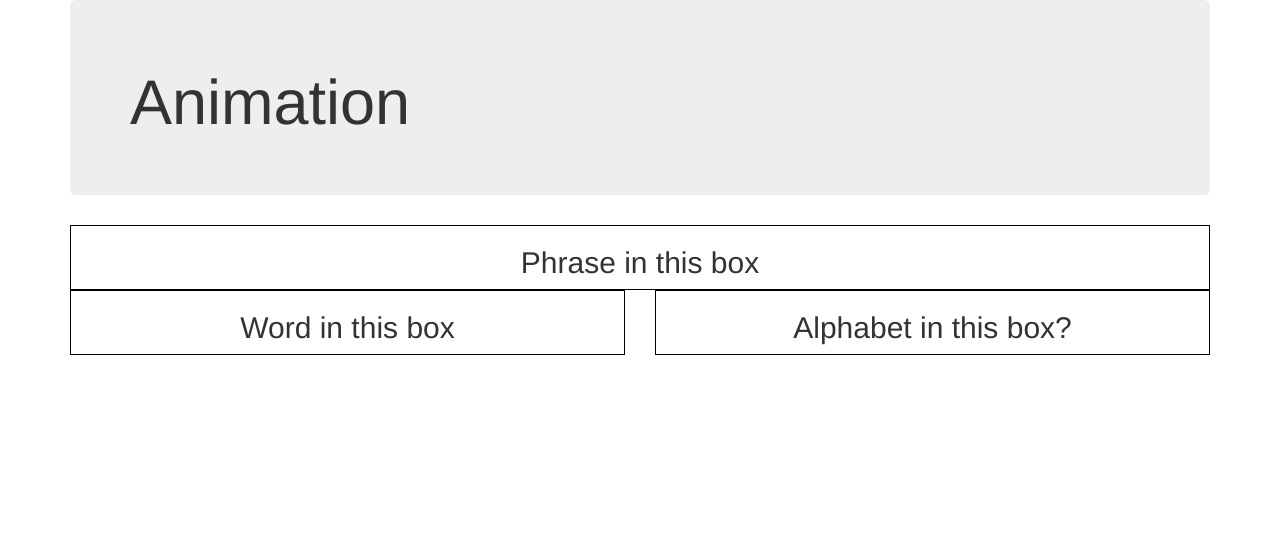
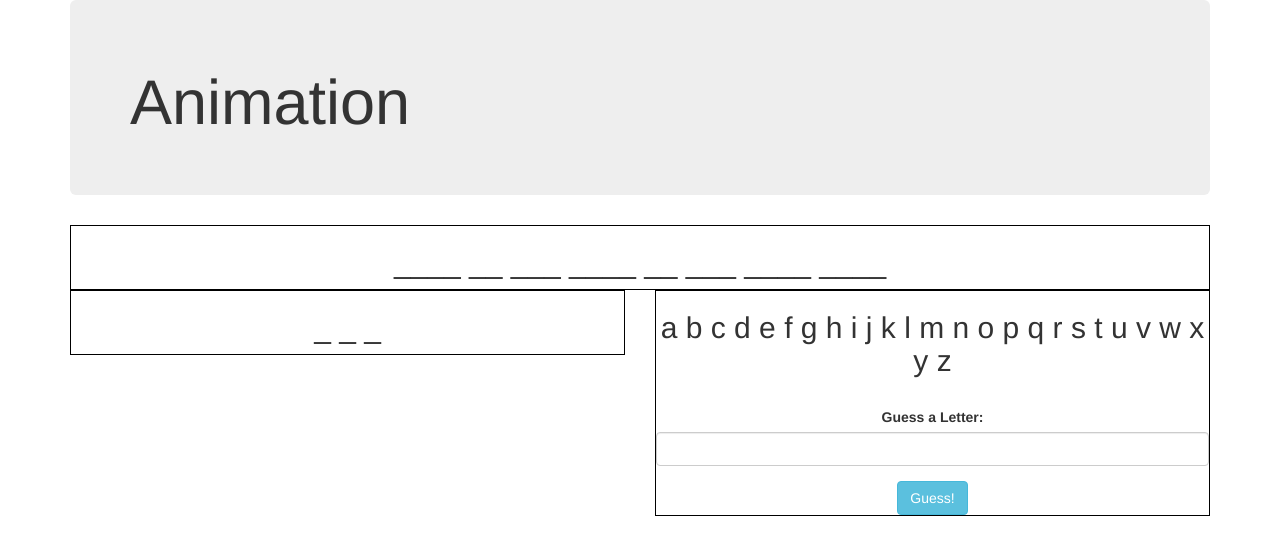
Before and after one commit to Brendangrubb/hangman-wars, a PHP site: template views/home.html.twig in a window 1280 px wide. Shown: the top 555 px of the page. Run offline with PHP 8.4, Linux system fonts and the light colour scheme; the template is opened without the code that fills it, so the values that code supplies are empty; some libraries are stand-ins or nearby versions.

Commit message:
create display function

```diff
--- a/views/home.html.twig
+++ b/views/home.html.twig
@@ -23,17 +23,25 @@
             <div class="row">
                 <div class="col-sm-12">
                     <div class="box" id="left_square">
-                        <h2>Phrase in this box</h2>
+                        <h2 id="displayPhrase">Phrase in this box</h2>
                     </div>
                 </div>
                 <div class="col-sm-6">
                     <div class="box" id="center_square">
-                        <h2>Word in this box</h2>
+                        <h2 id="displayLetters">Word in this box</h2>
                     </div>
                 </div>
                 <div class="col-sm-6">
                     <div class="box" id="right_square">
-                        <h2>Alphabet in this box?</h2>
+                        <h2 id="availableLetters">Alphabet in this box?</h2>
+                        <br>
+                        <form id="guess_letter_form">
+                          <div class="form-group">
+                            <label for="guess_letter">Guess a Letter:</label>
+                            <input type="text" id="guess_letter" class="form-control">
+                          </div>
+                          <button type="submit" class="btn btn-info">Guess!</button>
+                        </form>
                     </div>
                 </div>
             </div>
--- a/web/js/scripts.js
+++ b/web/js/scripts.js
@@ -64,11 +64,17 @@ Phase.prototype.initialize = function()
     }
     // set available letters to full alphabet
     this.availableLetters = ["a","b","c","d","e","f","g","h","i","j","k","l","m","n","o","p","q","r","s","t","u","v","w","x","y","z"];
+    this.guessLetters = [];
 }
 
 Phase.prototype.display = function()
 {
+  //display full phrase
+  $("#displayPhrase").text(this.displayPhrase.join(" "));
     // display current word, all previously guessed words
+  $("#displayLetters").text(this.displayLetters.join(" "));
+  //display available alphabet
+  $("#availableLetters").text(this.availableLetters.join(" "));
 }
 
 Phase.prototype.checkLetter = function(letter)
@@ -112,7 +118,7 @@ Phase.prototype.checkRound = function()
     {
         for(i = 0; i < this.numberOfWords; i++) {
             if (this.phrasePositions[i] === this.roundOrder[this.roundIndex]) {
-                this.displayPhrase.splice(i, 1, this[this.currentword]);
+                this.displayPhrase.splice(i, 1, this[this.currentword].join(""));
             }
         }
         this.roundIndex ++;
@@ -123,7 +129,19 @@ Phase.prototype.checkRound = function()
 
 
 $(document).ready(function(){
+var phase = new Phase();
+phase.initialize();
+phase.display();
 
+  $("#guess_letter_form").submit(function(event) {
+    event.preventDefault();
+    var guessedLetter = ($("input#guess_letter").val());
+    // alert(guessedLetter);
+    phase.checkLetter(guessedLetter);
+    phase.checkPhase();
+    phase.checkRound();
+    phase.display();
+  });
     // $(".box").click(function(){
     //     var length = Object.keys(game).length;
     //     var rando = Math.floor((Math.random() * length) + 1);
```
